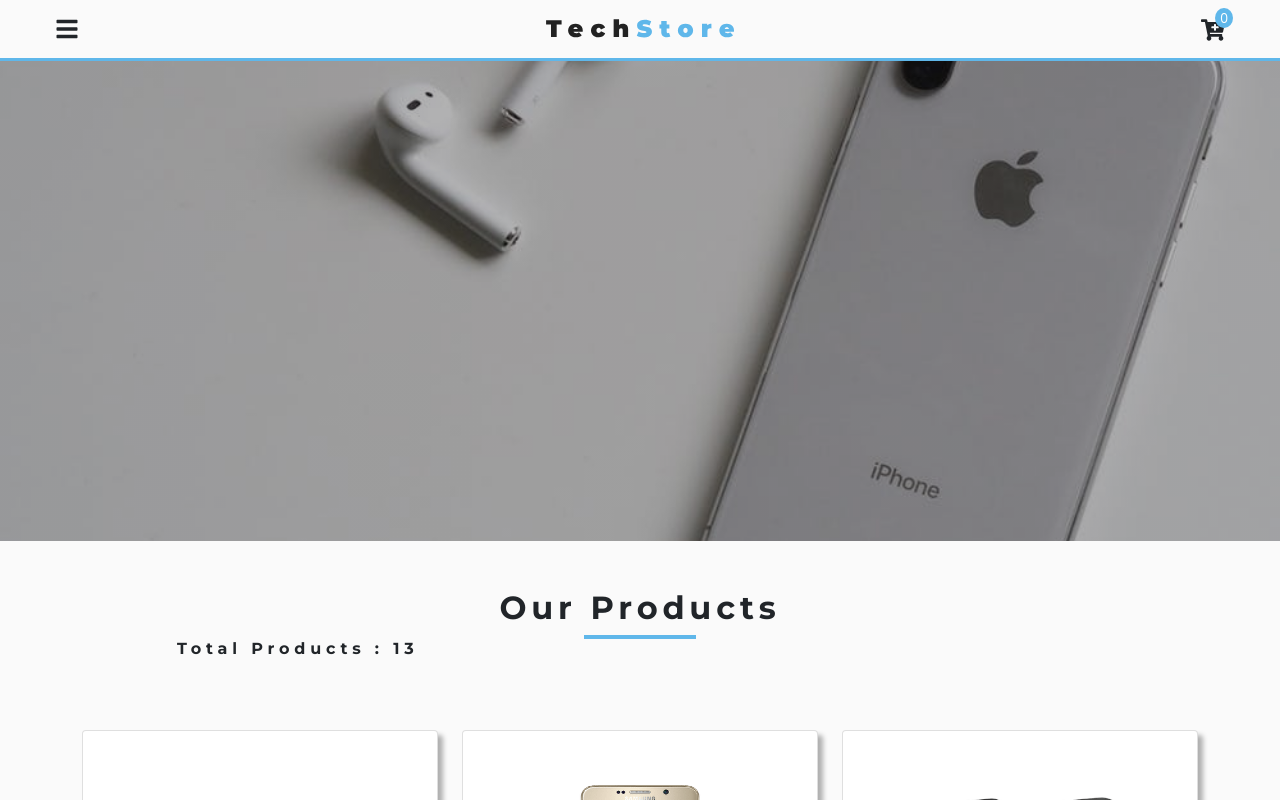
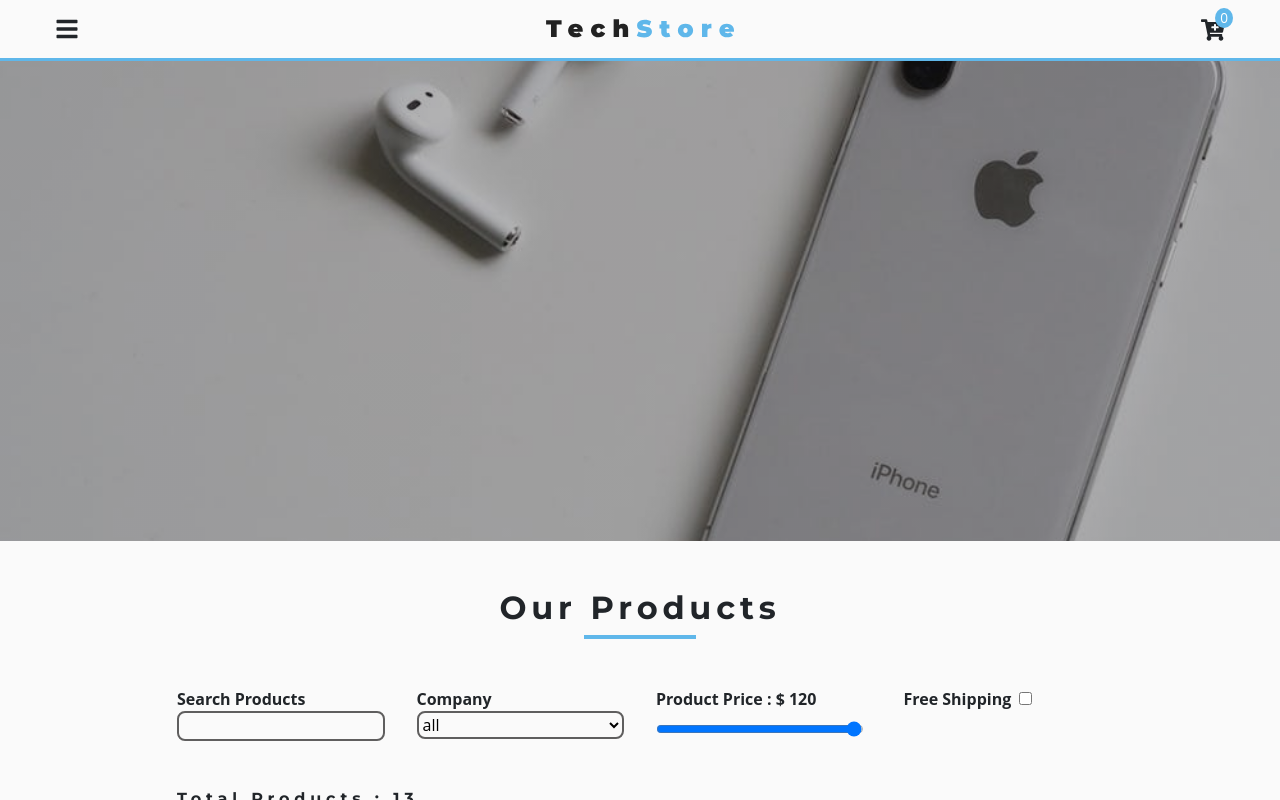
Before and after one commit to Lekkyjay/tech-store-react, a React (Create React App) app: page /products in a window 1280 px wide. Shown: the top 800 px of the page. Built offline with nearby package versions, Linux system fonts and the light colour scheme.

Commit message:
Products filter UI completed.

```diff
--- /dev/null
+++ b/src/components/Products/ProductsFilter.js
@@ -0,0 +1,123 @@
+import React, { useContext } from 'react'
+import styled from 'styled-components'
+import { ProductContext } from '../../context/context'
+
+const ProductsFilter = () => {
+  const {
+    search,
+    min,
+    max,
+    company,
+    price,
+    shipping,
+    handleChange,
+    storeProducts
+  } = useContext(ProductContext)
+
+  let companies = new Set()
+  companies.add("all")
+  storeProducts.forEach(product => {
+    companies.add(product.company)
+  })
+  companies = [...companies]  //converts set to array
+
+  return (
+    <div className="row my-5">
+      <div className="col-10 mx-auto">
+        <FilterWrapper>
+          {/* text search */}
+          <div>
+            <label htmlFor="search">search products</label>
+            <input
+              type="text"
+              name="search"
+              id="search"
+              onChange={handleChange}
+              value={search}
+              className="filter-item"
+            />
+          </div>
+          {/*end of text search */}
+          {/* category search */}
+          <div>
+            <label htmlFor="company">company</label>
+            <select
+              name="company"
+              id="company"
+              onChange={handleChange}
+              value={company}
+              className="filter-item"
+            >
+              {/* <option value="all">all</option>
+              <option value="fuji">fuji</option>
+              <option value="htc">htc</option> */}
+              {companies.map((company, index) => (
+                  <option key={index} value={company}>
+                    {company}
+                  </option>
+                )
+              )}
+            </select>
+          </div>
+          {/* end of category search */}
+          {/* price range */}
+          <div>
+            <label htmlFor="price">
+              <p className="mb-2">
+                product price : <span>$ {price}</span>
+              </p>
+            </label>
+            <input
+              type="range"
+              name="price"
+              id="price"
+              min={min}
+              max={max}
+              className="filter-price"
+              value={price}
+              onChange={handleChange}
+            />
+          </div>
+          {/* end of  price range */}
+          {/* free shippping */}
+          <div>
+            <label htmlFor="shipping" className="mx-2">
+              free shipping
+            </label>
+            <input
+              type="checkbox"
+              name="shipping"
+              id="shipping"
+              onChange={handleChange}
+              checked={shipping}
+            />
+          </div>
+
+          {/* end of free shippping */}
+        </FilterWrapper>
+      </div>
+    </div>
+  )
+}
+
+export default ProductsFilter
+
+
+const FilterWrapper = styled.div`
+  display: grid;
+  grid-template-columns: repeat(auto-fit, minmax(160px, 1fr));
+  grid-column-gap: 2rem;
+  grid-row-gap: 1rem;
+  label {
+    font-weight: bold;
+    text-transform: capitalize;
+  }
+  .filter-item,
+  .filter-price {
+    display: block;
+    width: 100%;
+    background: transparent;
+    border-radius: 0.5rem;
+    border: 2px solid var(--darkGrey);
+  }
+`
--- a/src/components/Products/index.js
+++ b/src/components/Products/index.js
@@ -2,6 +2,7 @@
 import { ProductContext } from '../../context/context';
 import Product from '../Product';
 import Title from '../Title';
+import ProductsFilter from './ProductsFilter';
 
 const Products = () => {
   const { filteredProducts } = useContext(ProductContext)
@@ -9,11 +10,8 @@
   return (
     <section className="py-5">
       <div className="container">
-        {/* title */}
         <Title center title="our products" />
-        {/* Product filter */}
-
-        {/* total count */}
+        <ProductsFilter />
         <div className="row">
           <div className="col-10 mx-auto">
             <h6 className="text-title">
@@ -21,17 +19,19 @@
             </h6>
           </div>
         </div>
-        {/* products */}
         <div className="row py-5">
-          {filteredProducts.length === 0 ? (
+          {filteredProducts.length === 0
+          ? (
               <div className="col text-title text-center">
                 sorry, no items matched your search
               </div>
-          ) : (
+            )
+          : (
               filteredProducts.map(product => {
                 return <Product key={product.id} product={product} />;
               })
-          )}
+            )
+          }
         </div>
       </div>
     </section>
--- a/src/context/context.js
+++ b/src/context/context.js
@@ -233,7 +233,7 @@
     increment,
     decrement,
     removeItem,
-    clearCart,
+    clearCart
   }
 
   return (
```
Lines whose indentation alone changed are shown as unchanged.
